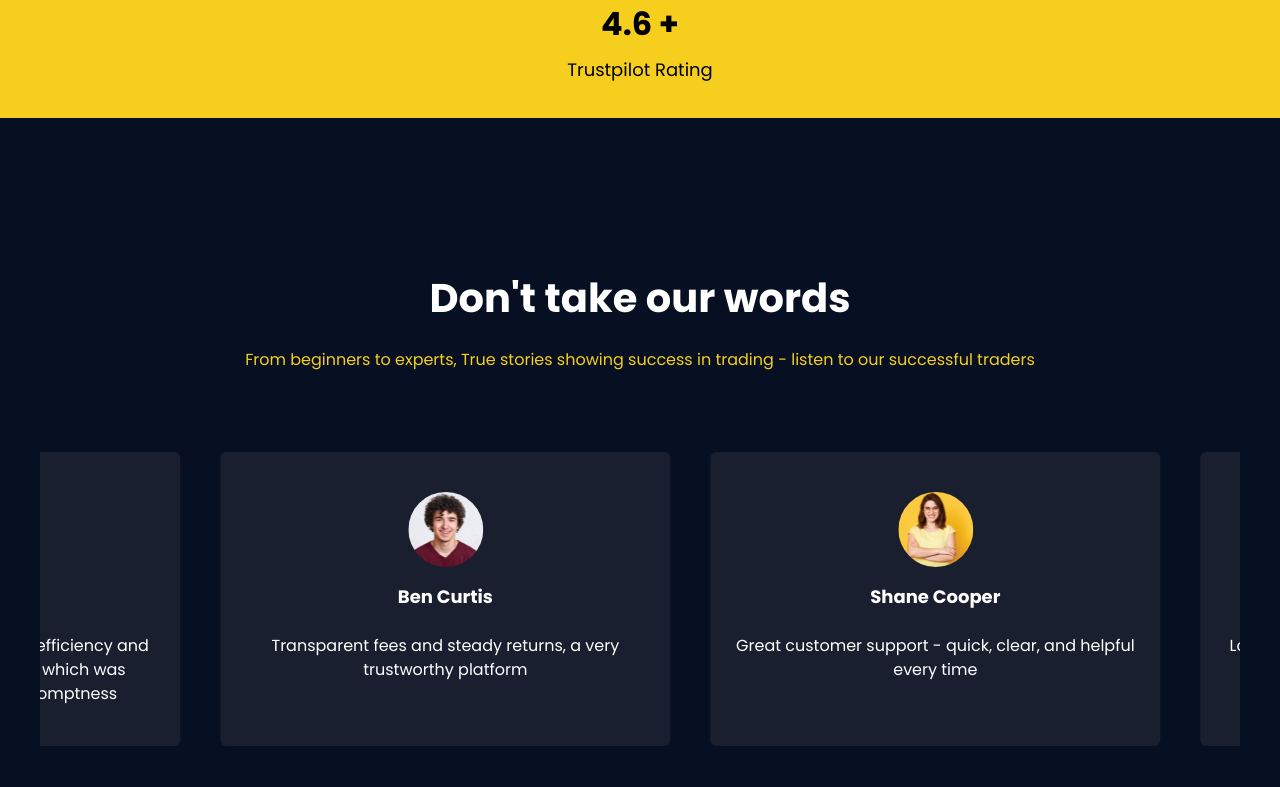
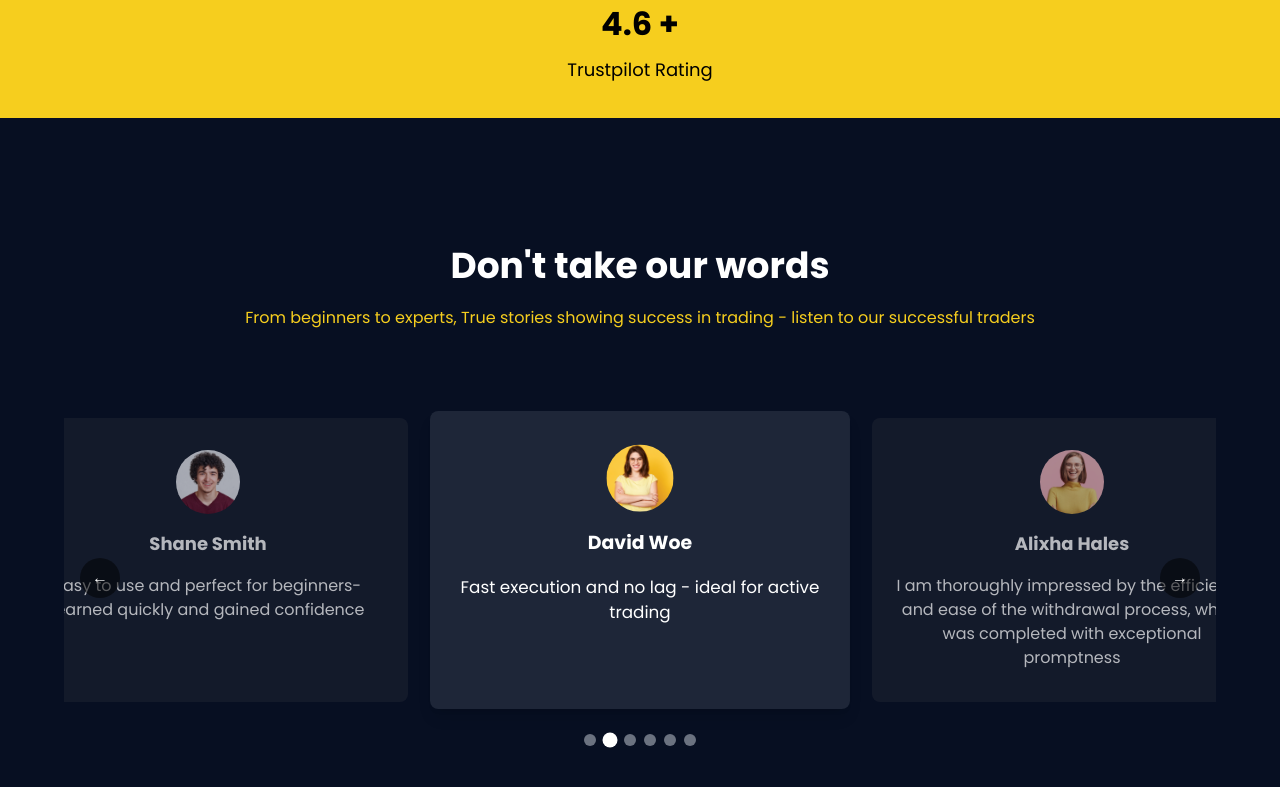
Before and after one commit to Mickey771/visualtrade, a Next.js app: page / in a window 1280 px wide. Shown: the part 4753-5540 px from the top of the page. Built offline with nearby package versions, Linux system fonts and the light colour scheme.

Commit message:
new changes

```diff
--- a/src/components/Footer.tsx
+++ b/src/components/Footer.tsx
@@ -80,13 +80,13 @@ const Footer = () => {
               </div>
             </Link>
 
-            <p className="w-[400.36px] mt-[28px] mb-6  text-[rgba(255,255,255,0.7)] text-[15px] text-left font-normal font-['DM Sans'] leading-[30px]">
+            <p className="md:w-[400.36px] mt-[28px] mb-6  text-[rgba(255,255,255,0.7)] text-[15px] text-left font-normal font-['DM Sans'] leading-[30px]">
               The company's net income increased consistently throughout 2024,
               with the most recent document indicating a $279 million annual
               increase.
             </p>
           </div>
-          <div className="text-left w-[60%] grid grid-cols-1 md:flex gap-y-[46px] gap-x-0  md:gap-[59px] ">
+          <div className="text-left md:w-[60%] grid grid-cols-1 md:flex gap-y-[46px] gap-x-0  md:gap-[59px] ">
             {footerData.map((footerItem, index) => {
               return (
                 <div
@@ -99,14 +99,14 @@ const Footer = () => {
                   <h2 className="text-white w-full text-lg font-bold font-dm_sans leading-snug border-b  border-[rgba(255,255,255,0.1)] pb-4">
                     {footerItem.heading}
                   </h2>
-                  <div className="w-full flex flex-col gap-[12px] mb:gap-[18px]">
+                  <div className="w-full flex  flex-col gap-[12px] mb:gap-[18px]">
                     {footerItem.items.map((item, index) => {
                       let Icon = item.icon;
 
                       if (item.phone) {
                         return (
-                          <p className="w-full lg:max-w-[250px] border-b  border-[rgba(255,255,255,0.1)] pb-4 flex  items-start gap-[6px] text-wrap md:max-w-[257px]  text-[rgba(255,255,255,0.7)] text-[15px] font-normal font-dm_sans leading-tight">
-                            {item.text}{" "}
+                          <p className="w-full lg:max-w-[250px] border-b  border-[rgba(255,255,255,0.1)] pb-4 flex flex-wrap items-start gap-[6px] text-wrap md:max-w-[257px]  text-[rgba(255,255,255,0.7)] text-[15px] font-normal font-dm_sans leading-tight">
+                            <span>{item.text}</span>{" "}
                             <a
                               className="text-blue-500 "
                               target="_blank"
--- a/src/components/Landing/DontTake.tsx
+++ b/src/components/Landing/DontTake.tsx
@@ -1,6 +1,6 @@
-import React, { useEffect, useState } from "react";
+import React, { useEffect, useState, useRef } from "react";
 
-const reviews = [
+const originalReviews = [
   {
     image: "shane",
     name: "Shane Smith",
@@ -41,39 +41,125 @@ const reviews = [
   },
 ];
 
-interface Review {
-  image: string;
-  name: string;
-  username: string;
-  text: string;
+const DontTake = () => {
+  const [currentIndex, setCurrentIndex] = useState(0);
+  const [translateX, setTranslateX] = useState(0);
+  const containerRef = useRef<HTMLDivElement>(null);
+  const itemsRef = useRef<(HTMLDivElement | null)[]>([]);
+
+  // Build a triple-sized array for infinite scroll effect
+  const reviews = [...originalReviews, ...originalReviews, ...originalReviews];
+  const startIndex = originalReviews.length; // Start in the middle set
+
+  // Initialize item refs
+  useEffect(() => {
+    itemsRef.current = itemsRef.current.slice(0, reviews.length);
+  }, [reviews.length]);
+
+  // Center the active review
+  const centerActiveReview = (index: number) => {
+    if (!containerRef.current) return;
+
+    const container = containerRef.current;
+    const activeItem = itemsRef.current[startIndex + index];
+
+    if (!activeItem) return;
+
+    const containerRect = container.getBoundingClientRect();
+    const itemRect = activeItem.getBoundingClientRect();
+
+    // Calculate the center points
+    const containerCenter = containerRect.left + containerRect.width / 2;
+    const itemCenter = itemRect.left + itemRect.width / 2;
+
+    // Calculate the offset needed to center
+    const offset = containerCenter - itemCenter;
+
+    // Update translateX
+    setTranslateX((prev) => prev + offset);
+  };
+
+  // Initialize positioning
+  useEffect(() => {
+    const timer = setTimeout(() => {
+      centerActiveReview(currentIndex);
+    }, 100);
+
+    return () => clearTimeout(timer);
+  }, []);
+
+  // Handle transition end - for infinite scroll reset
+  const handleTransitionEnd = () => {
+    // If we're at the end of a set, jump to the equivalent position in the middle set
+    if (currentIndex >= originalReviews.length) {
+      // Disable transitions temporarily
+      const carousel = document.querySelector(".carousel") as HTMLElement;
+      if (carousel) {
+        carousel.style.transition = "none";
       }
 
-const DontTake = () => {
-  const [modifiedReviews, setModifiedReviews] = useState<Review[]>(reviews);
-  const [position, setPosition] = useState(0);
-  const [currIndex, setCurrIndex] = useState(0);
+      // Reset to the equivalent position in the middle set
+      setCurrentIndex(currentIndex % originalReviews.length);
 
+      // Force browser reflow to make the transition removal take effect
+      carousel?.offsetHeight;
+
+      // Re-enable transitions
+      setTimeout(() => {
+        if (carousel) {
+          carousel.style.transition =
+            "transform 0.8s cubic-bezier(0.25, 1, 0.5, 1)";
+        }
+      }, 10);
+    }
+
+    // If we're at the beginning, jump to the equivalent position in the middle set
+    if (currentIndex < 0) {
+      // Same process for backwards movement
+      const carousel = document.querySelector(".carousel") as HTMLElement;
+      if (carousel) {
+        carousel.style.transition = "none";
+      }
+
+      setCurrentIndex(
+        originalReviews.length + (currentIndex % originalReviews.length)
+      );
+
+      carousel?.offsetHeight;
+
+      setTimeout(() => {
+        if (carousel) {
+          carousel.style.transition =
+            "transform 0.8s cubic-bezier(0.25, 1, 0.5, 1)";
+        }
+      }, 10);
+    }
+  };
+
+  // Go to next or previous review
+  const goToReview = (direction: "prev" | "next") => {
+    const newIndex = direction === "prev" ? currentIndex - 1 : currentIndex + 1;
+    setCurrentIndex(newIndex);
+  };
+
+  // Update positioning when current index changes
   useEffect(() => {
-    const timeout = setTimeout(() => {
-      let newReviews = modifiedReviews;
+    centerActiveReview(currentIndex);
+  }, [currentIndex]);
 
-      newReviews.push(newReviews[currIndex]);
+  // Auto-rotation
+  useEffect(() => {
+    const timer = setInterval(() => {
+      goToReview("next");
+    }, 4000);
 
-      setModifiedReviews(newReviews);
-
-      console.log(modifiedReviews);
-
-      setPosition((prev) => prev + 450);
-      setCurrIndex((prev) => prev + 1);
-    }, 2000);
-
-    return () => clearTimeout(timeout);
-  }, [position]);
+    return () => clearInterval(timer);
+  }, [currentIndex]);
 
   return (
-    <section className="py-[50px] md:py-[100px] lg:py-[150px] bg-[hsl(222,65%,8%)]">
-      <div className="w-full px-6 lg:px-0 max-w-max mx-auto flex flex-col items-center">
-        <h2 className="text-center text-[1.5rem] md:text-[2rem] lg:text-[2.5rem] font-bold text-white">
+    <section className="py-12 md:py-20 lg:py-32 bg-[hsl(222,65%,8%)]">
+      <div className="w-full px-6 lg:px-0 max-w-6xl mx-auto flex flex-col items-center">
+        <h2 className="text-center text-2xl md:text-3xl lg:text-4xl font-bold text-white">
           Don't take our words
         </h2>
         <p className="font-normal mt-5 text-sm md:text-base text-[rgba(255,255,255,0.7)] text-center max-w-[800px]">
@@ -81,30 +167,83 @@ const DontTake = () => {
           listen to our successful traders
         </p>
 
-        <div className="w-full overflow-x-hidden ">
         <div
+          ref={containerRef}
+          className="w-full mt-12 overflow-hidden py-10 relative"
+        >
+          <div
+            className="carousel flex px-4 gap-5 md:gap-8 transition-transform duration-800 ease-in-out"
             style={{
-              transform: `translateX(-${position}px)`,
-              transition: "transform 1.2s ease-in-out", // Added smooth transition
+              transform: `translateX(${translateX}px)`,
+              transition: "transform 0.8s cubic-bezier(0.25, 1, 0.5, 1)",
             }}
-            className="flex px-10 mt-20 gap-5 md:gap-10"
+            onTransitionEnd={handleTransitionEnd}
           >
-            {modifiedReviews.map((item, index) => (
+            {reviews.map((item, index) => {
+              // Calculate if this item is active
+              const isMiddleSet =
+                index >= originalReviews.length &&
+                index < originalReviews.length * 2;
+              const indexInSet = index % originalReviews.length;
+              const isActive =
+                isMiddleSet &&
+                indexInSet === currentIndex % originalReviews.length;
+
+              return (
                 <div
                   key={`${item.name}-${index}`}
-                className="min-w-[450px] w-full bg-[rgb(25,31,46)] py-10 px-5 rounded-[6px] text-white flex flex-col items-center"
+                  ref={(el) => (itemsRef.current[index] = el) as any}
+                  className={`min-w-[280px] md:min-w-[350px] lg:min-w-[400px] py-8 px-5 rounded-lg flex flex-col items-center transition-all duration-300 ${
+                    isActive
+                      ? "bg-[rgb(30,38,56)] scale-105 shadow-lg"
+                      : "bg-[rgb(25,31,46)] opacity-70"
+                  }`}
                 >
                   <img
                     src={`/${item.image}.png`}
                     alt={item.name}
-                  className="rounded-full"
+                    className="w-16 h-16 rounded-full"
                   />
-                <h3 className="mt-4 text-[1.125rem] font-bold">{item.name}</h3>
-                {/* <p className="mt-1 text-[rgba(255,255,255,0.6)]">
-                  @{item.username}
-                </p> */}
-                <p className="mt-6 text-center">{item.text}</p>
+                  <h3 className="mt-4 text-lg font-bold text-white">
+                    {item.name}
+                  </h3>
+                  <p className="mt-4 text-center text-white">{item.text}</p>
                 </div>
+              );
+            })}
+          </div>
+
+          {/* Navigation controls */}
+          <div className="flex justify-between absolute top-1/2 left-0 right-0 -mt-6 px-2 md:px-4">
+            <button
+              onClick={() => goToReview("prev")}
+              className="bg-[rgba(0,0,0,0.5)] text-white w-10 h-10 rounded-full flex items-center justify-center hover:bg-[rgba(0,0,0,0.7)] transition-all z-10"
+              aria-label="Previous review"
+            >
+              ←
+            </button>
+            <button
+              onClick={() => goToReview("next")}
+              className="bg-[rgba(0,0,0,0.5)] text-white w-10 h-10 rounded-full flex items-center justify-center hover:bg-[rgba(0,0,0,0.7)] transition-all z-10"
+              aria-label="Next review"
+            >
+              →
+            </button>
+          </div>
+
+          {/* Navigation dots */}
+          <div className="flex justify-center mt-8 gap-2">
+            {originalReviews.map((_, index) => (
+              <button
+                key={index}
+                onClick={() => setCurrentIndex(index)}
+                className={`w-3 h-3 rounded-full transition-all ${
+                  currentIndex % originalReviews.length === index
+                    ? "bg-white scale-125"
+                    : "bg-gray-500"
+                }`}
+                aria-label={`Go to review ${index + 1}`}
+              />
             ))}
           </div>
         </div>
```
Also changed, not shown: src/components/Login/LoginDetails.tsx (+23 -4 lines). Lines whose indentation alone changed are shown as unchanged.
